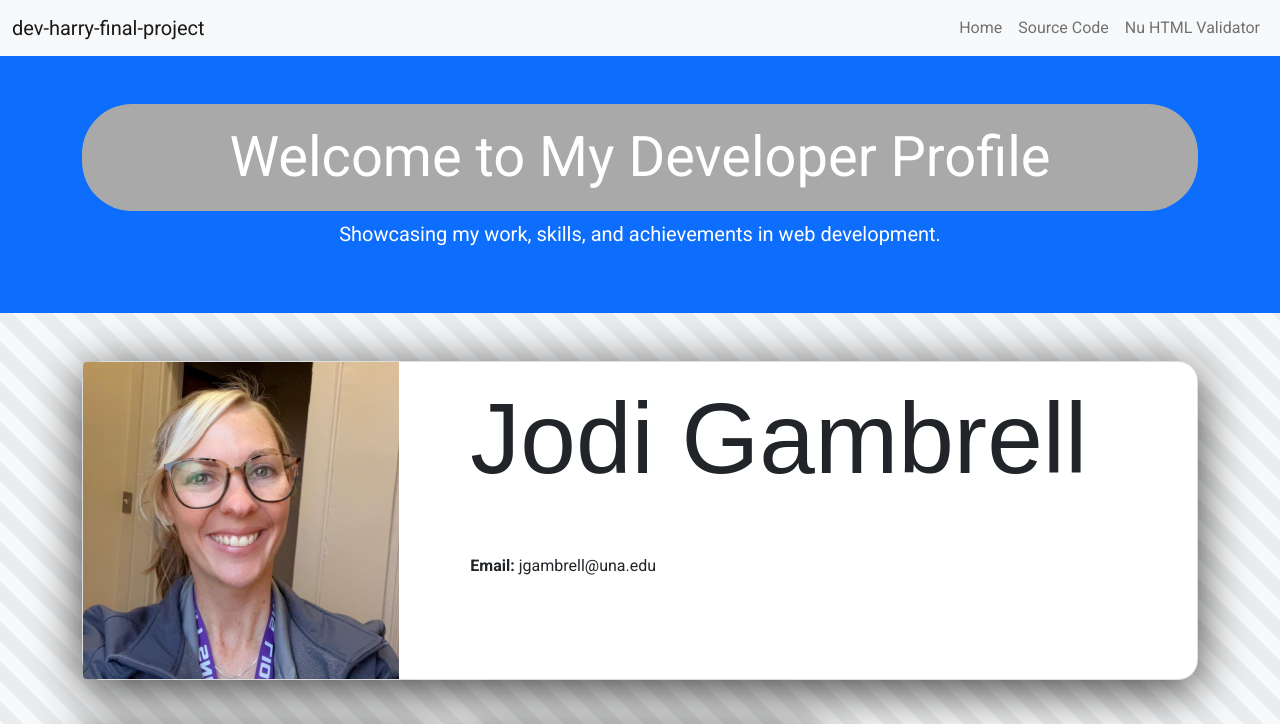
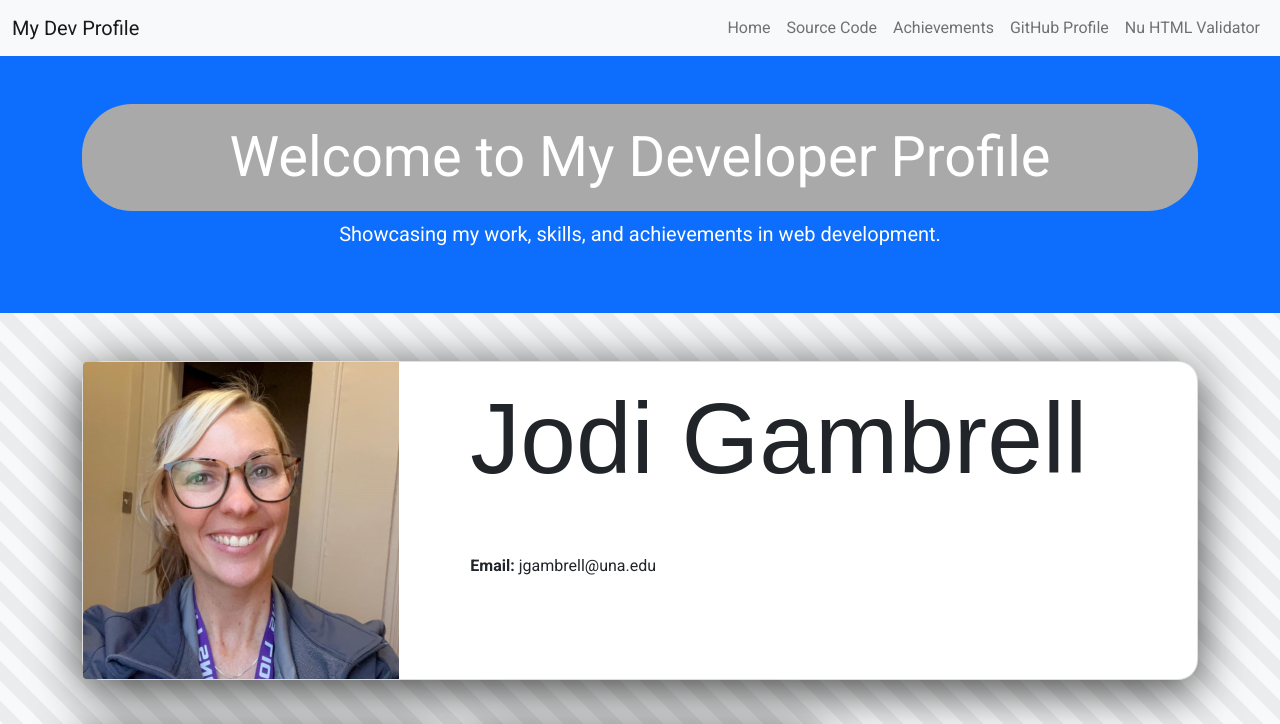
Before and after one commit to jomlli709/jomlli709, a plain HTML site: page index.html in a window 1280 px wide. Shown: the top 724 px of the page. Drawn offline with nearby package versions, Linux system fonts and the light colour scheme; a web font is replaced by a local one.

Commit message:
Update index.html

```diff
--- a/index.html
+++ b/index.html
@@ -15,9 +15,9 @@
     <link href="styles/style.css" rel="stylesheet">
 </head>
 <body>
-    <nav class="navbar navbar-expand-lg navbar-light bg-light">
+      <nav class="navbar navbar-expand-lg navbar-light bg-light">
         <div class="container-fluid">
-            <a class="navbar-brand">dev-harry-final-project</a>
+            <a class="navbar-brand">My Dev Profile</a>
             <button class="navbar-toggler" type="button" data-bs-toggle="collapse" data-bs-target="#navbarNav" aria-controls="navbarNav" aria-expanded="false" aria-label="Toggle navigation">
                 <span class="navbar-toggler-icon"></span>
             </button>
@@ -30,13 +30,18 @@
                         <a class="nav-link" href="https://github.com/jomlli709/jomlli709" target="_blank">Source Code</a>
                     </li>
                     <li class="nav-item">
+                        <a class="nav-link" href="pages/achievements.html">Achievements</a>
+                    </li>
+                    <li class="nav-item">
+                        <a class="nav-link" href="https://github.com/jomlli709" target="_blank">GitHub Profile</a>
+                    </li>
+                    <li class="nav-item">
                         <a class="nav-link" href="https://validator.nu/?doc=https%3A%2F%2Fjomlli709.github.io%2Fjomlli709%2F" target="_blank">Nu HTML Validator</a>
                     </li>
                 </ul>
             </div>
         </div>
     </nav>
-
     <!-- Jumbotron -->
     <header class="bg-primary text-white text-center py-5">
         <div class="container">
```
